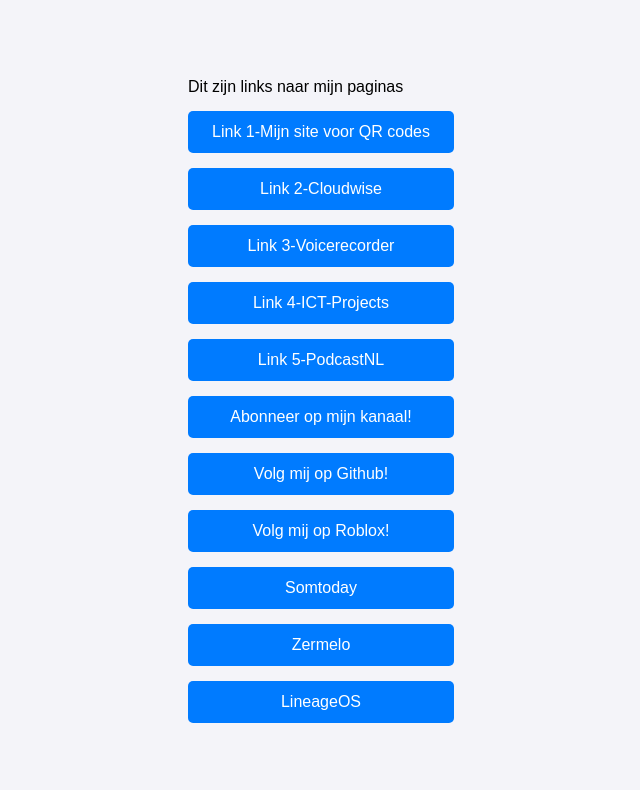
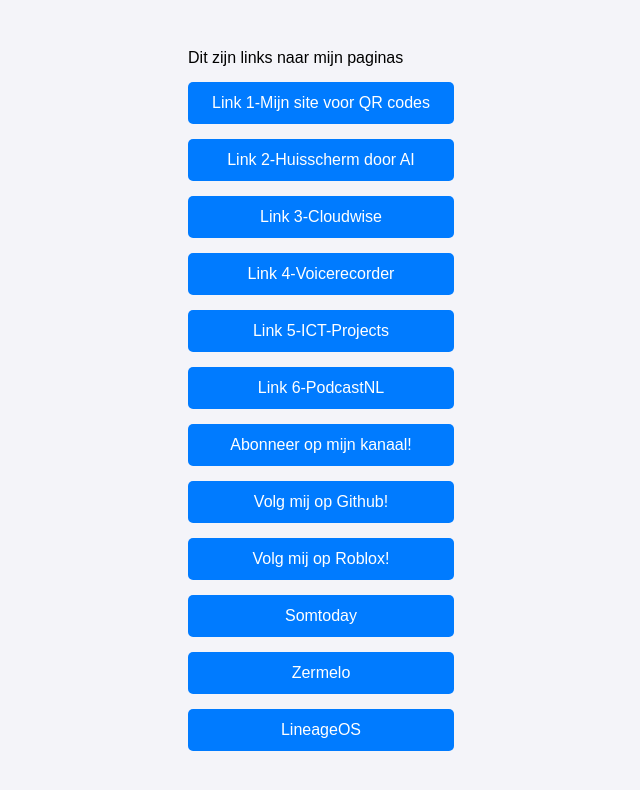
Before and after one commit to quintenmuskens-png/quintenmuskens-png.github.io, a plain HTML site: page index.html in a window 1280 px wide. Shown: the whole page, without its empty margins (319-959 px from the left). Drawn offline with Linux system fonts and the light colour scheme.

Commit message:
Update links in index.html

```diff
--- a/index.html
+++ b/index.html
@@ -50,10 +50,11 @@
       <span>Dit zijn links naar mijn paginas</span>
         <!-- Replace the '#' with your actual website links -->
         <a href="garmin" class="link-button">Link 1-Mijn site voor QR codes</a>
-        <a href="cloudwise" class="link-button">Link 2-Cloudwise</a>
-        <a href="voicerecorder" class="link-button">Link 3-Voicerecorder</a>
-      <a href="ict-projects" class="link-button">Link 4-ICT-Projects</a>
-      <a href="podcastnl" class="link-button">Link 5-PodcastNL</a>
+        <a href="home2" class="link-button">Link 2-Huisscherm door AI</a>
+        <a href="cloudwise" class="link-button">Link 3-Cloudwise</a>
+        <a href="voicerecorder" class="link-button">Link 4-Voicerecorder</a>
+      <a href="ict-projects" class="link-button">Link 5-ICT-Projects</a>
+      <a href="podcastnl" class="link-button">Link 6-PodcastNL</a>
          <a href="https://youtube.com/@isgeheim-roblox" class="link-button">Abonneer op mijn kanaal!</a>
         <a href="https://github.com/quintenmuskens-png" class="link-button">Volg mij op Github!</a>
    <a href="https://www.roblox.com/users/4697582113/profile" class="link-button">Volg mij op Roblox!</a>
```
